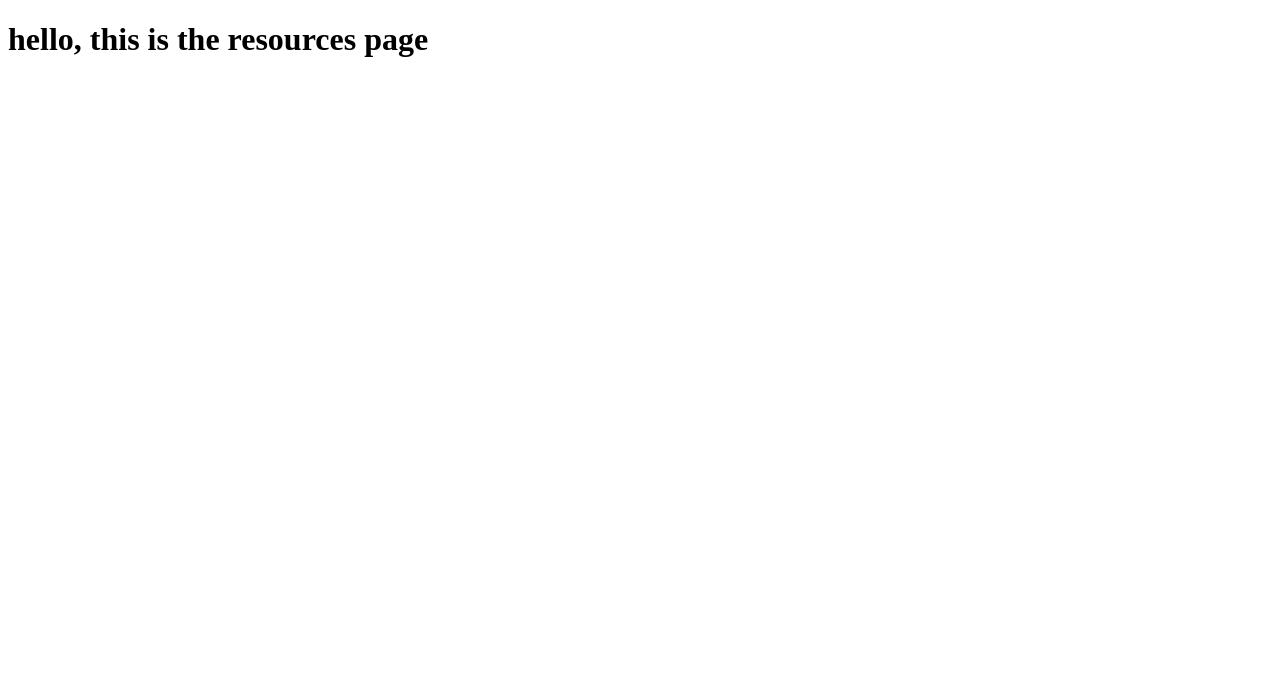
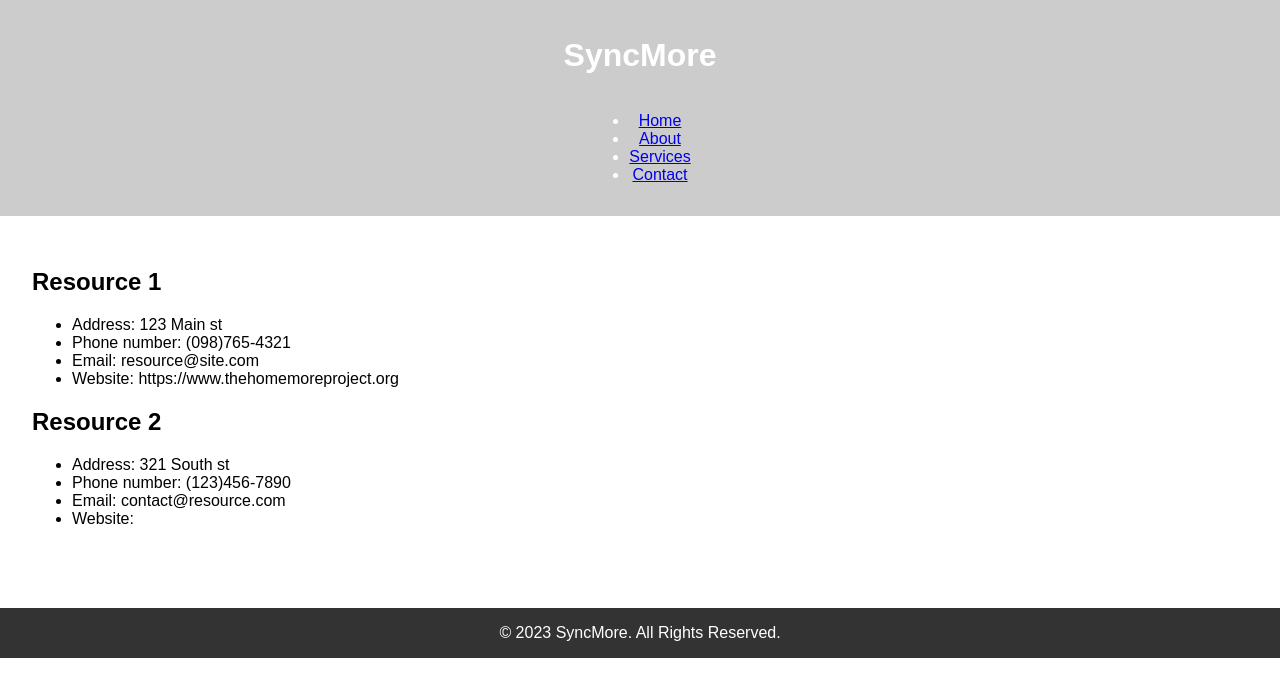
Before and after one commit to mzkahane/SyncMore, a Django app: page /resources in a window 1280 px wide. Shown: the top 697 px of the page. Run offline with Django 4.2, Linux system fonts and the light colour scheme.

Commit message:
Resources page first draft

```diff
--- a/resources/templates/resources/resources.html
+++ b/resources/templates/resources/resources.html
@@ -2,9 +2,73 @@
 <html lang="en">
 <head>
     <meta charset="UTF-8">
+    <meta name="viewport" content="width=device-width, initial-scale=1.0">
     <title>Resources</title>
+    <style>
+        body {
+            font-family: Arial, sans-serif;
+            margin: 0;
+            padding: 0;
+        }
+        header {
+            background-color: #ccc;
+            color: white;
+            text-align: center;
+            padding: 1em 0;
+        }
+        nav {
+            display: flex;
+            justify-content: center;
+            list-style-type: none;
+            padding: 0;
+        }
+        nav li {
+            margin: 0 15px;
+        }
+        .content {
+            padding: 2em;
+        }
+        footer {
+            background-color: #333;
+            color: white;
+            text-align: center;
+            padding: 1em 0;
+            margin-top: 2em;
+        }
+    </style>
 </head>
 <body>
-<h1>hello, this is the resources page</h1>
+    <header>
+        <h1>SyncMore</h1>
+        <nav>
+            <ul>
+                <li><a href="/">Home</a></li>
+                <li><a href="#">About</a></li>
+                <li><a href="#">Services</a></li>
+                <li><a href="#">Contact</a></li>
+            </ul>
+        </nav>
+    </header>
+
+    <section class="content">
+        <h2>Resource 1</h2>
+        <ul>
+            <li>Address: 123 Main st</li>
+            <li>Phone number: (098)765-4321</li>
+            <li>Email: resource@site.com</li>
+            <li>Website: https://www.thehomemoreproject.org</li>
+        </ul>
+        <h2>Resource 2</h2>
+        <ul>
+            <li>Address: 321 South st</li>
+            <li>Phone number: (123)456-7890</li>
+            <li>Email: contact@resource.com</li>
+            <li>Website: <www class="google com"></www></li>
+        </ul>
+    </section>
+
+    <footer>
+        &copy; 2023 SyncMore. All Rights Reserved.
+    </footer>
 </body>
 </html>
```
